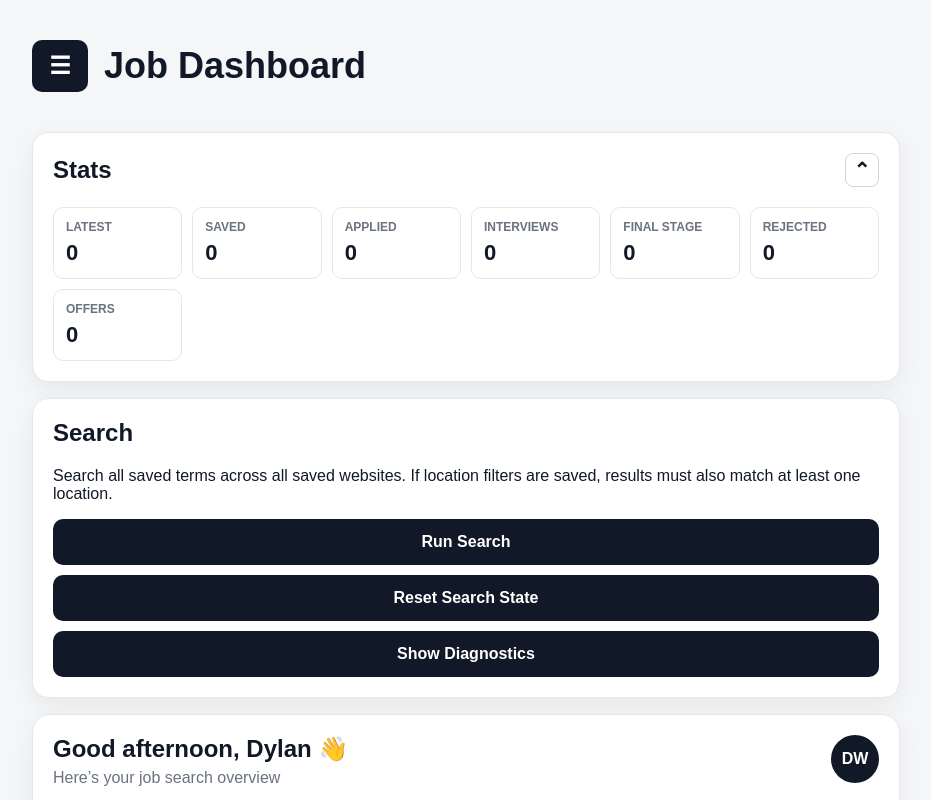
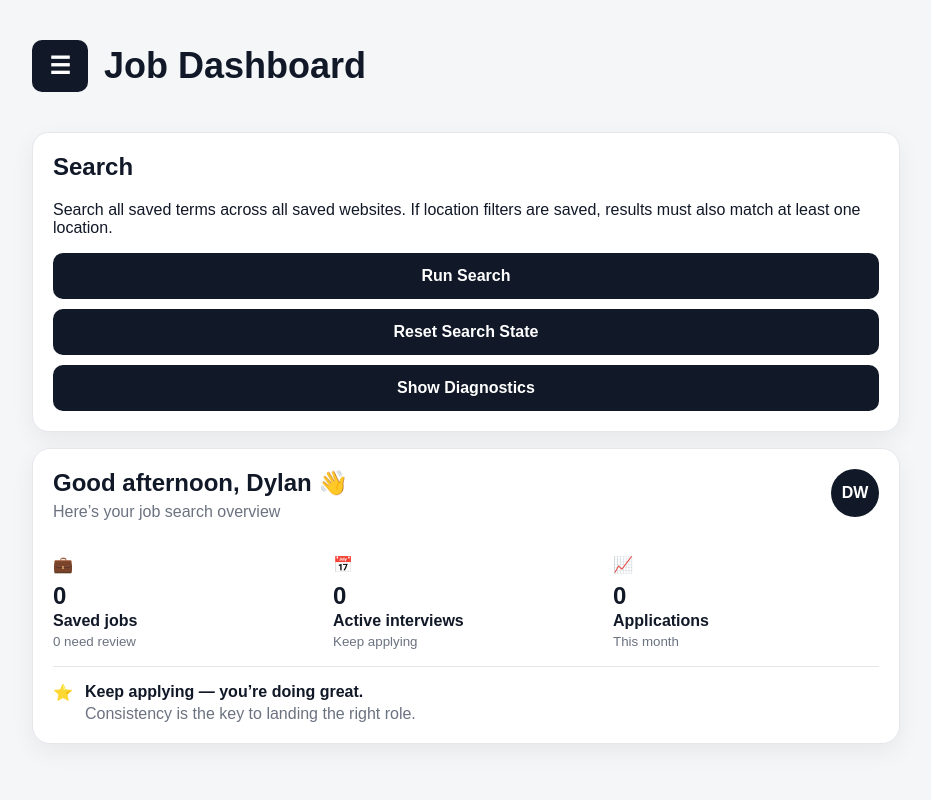
Before and after one commit to dcast-gif/Job-Watcher, a Next.js app: page / in a window 1280 px wide. Shown: the top 800 px of the page, without its empty margins (174-1105 px from the left). Built offline with nearby package versions, Linux system fonts and the light colour scheme.

Commit message:
Update page.js

```diff
--- a/app/page.js
+++ b/app/page.js
@@ -410,57 +410,7 @@ const activeReviewCount = savedJobs.length + results.length;
 
       {activePage === "home" && (
         <>
-          <section className="card">
-           <h2
-  onClick={() => setStatsOpen(!statsOpen)}
-  style={{
-    cursor: "pointer",
-    display: "flex",
-    justifyContent: "space-between",
-    alignItems: "center"
-  }}
->
-  <span>Stats</span>
 
-  <span className="toggleBox">
-    {statsOpen ? "⌃" : "⌄"}
-  </span>
-</h2>
-
-{statsOpen && (
-  <div className="statsGrid">
-              <div>
-                <strong>Latest</strong>
-                <span>{results.length}</span>
-              </div>
-              <div>
-                <strong>Saved</strong>
-                <span>{savedJobs.length}</span>
-              </div>
-              <div>
-                <strong>Applied</strong>
-                <span>{appliedJobs.length}</span>
-              </div>
-              <div>
-                <strong>Interviews</strong>
-                <span>{interviewCount}</span>
-              </div>
-              <div>
-                <strong>Final Stage</strong>
-                <span>{finalStageCount}</span>
-              </div>
-              <div>
-                <strong>Rejected</strong>
-                <span>{rejectedCount}</span>
-              </div>
-             <div>
-  <strong>Offers</strong>
-  <span>{offerCount}</span>
-</div>
-
-</div>
-)}
-</section>
           <section className="card">
             <h2>Search</h2>
             <p>
```
